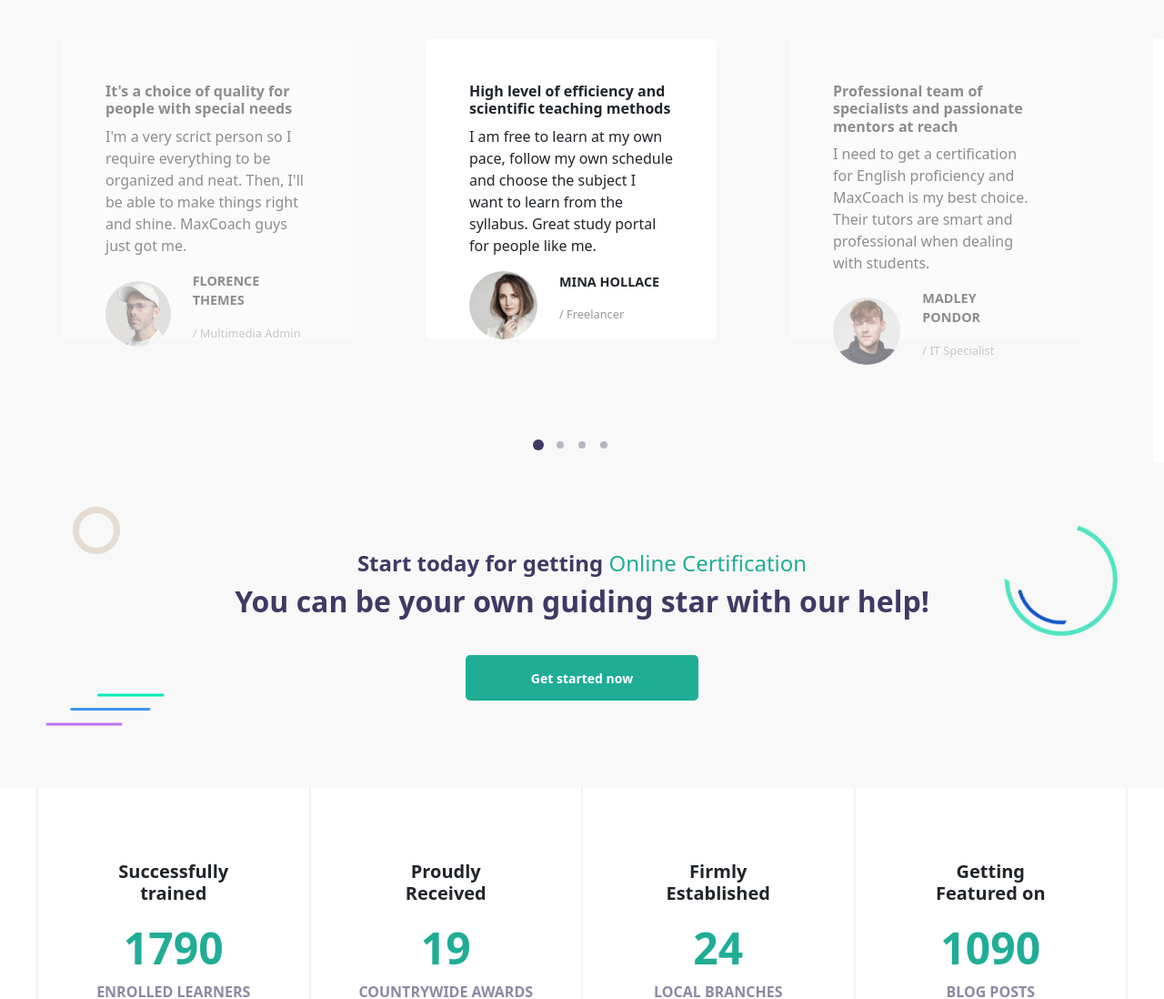
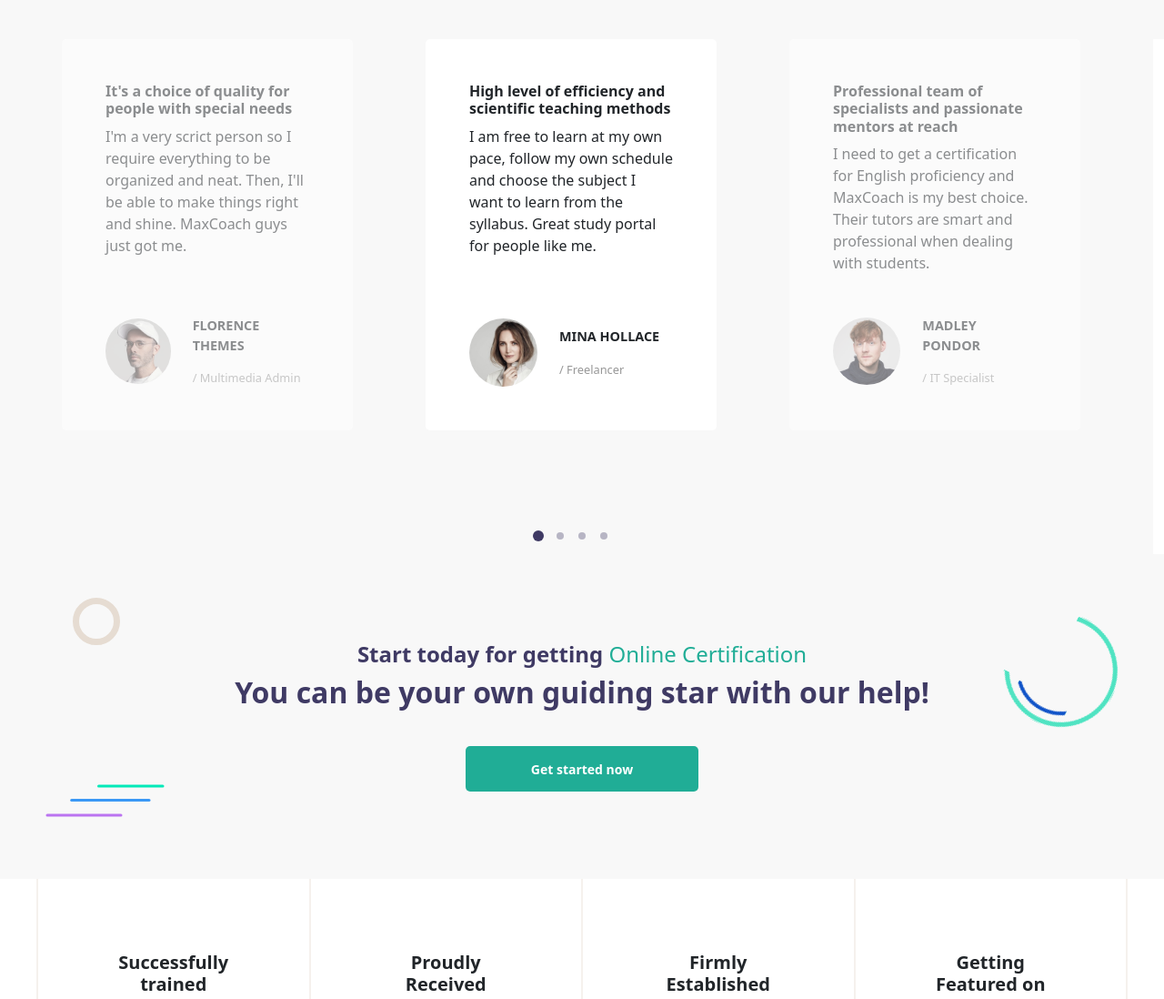
Before and after one commit to GencoMattia/proj-html-vuejs, a Vue app: page / in a window 1280 px wide. Shown: the part 3342-4440 px from the top of the page at 91% size. Built offline with nearby package versions, Linux system fonts and the light colour scheme.

Commit message:
changed top-learners card size

```diff
--- a/src/components/MainTopLearners.vue
+++ b/src/components/MainTopLearners.vue
@@ -107,11 +107,11 @@ export default {
                 <div class="testimonial-picture me-4">
                     <img :src="getImagePath(card.avatar)" :alt="`{{ card.name }}-img`">
                 </div>
-                <div class="testimonial-info">
+                <div class="testimonial-info d-flex flex-column justify-content-between">
                     <p class="testimonial-name">
                         {{ card.name }}
                     </p>
-                    <p class="testimonial-occupation">
+                    <p class="testimonial-occupation m-0">
                         / {{ card.occupation }}
                     </p>
                 </div>
@@ -175,7 +175,7 @@ export default {
         background-color: white;
         margin-bottom: 7rem;
         border-radius: 5px;
-        height: 330px;
+        height: 430px;
     }
 
     .side-active {
```
